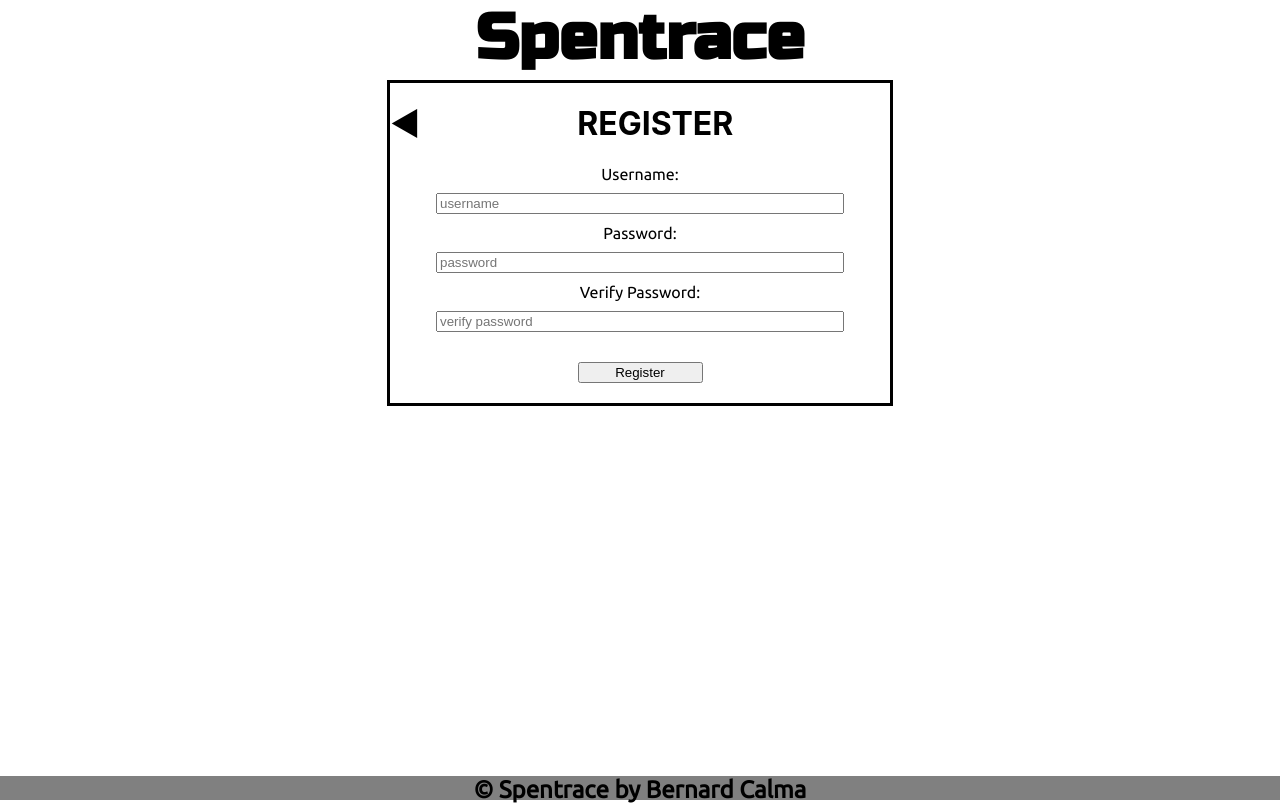
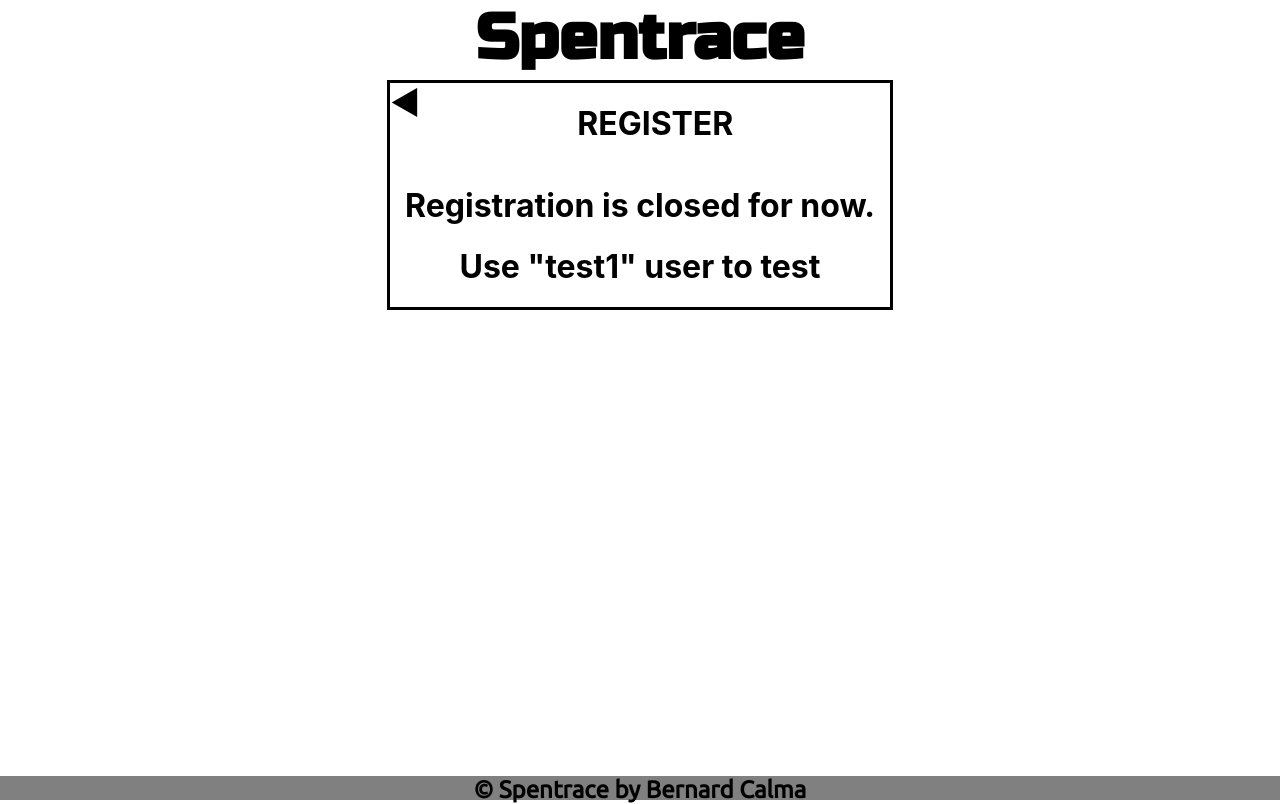
Before and after one commit to Bernard-Calma/spentrace-react, a React (Create React App) app: page / in a window 1280 px wide. Both pictures are taken after a click on the element "Register Here". Built offline with nearby package versions, Linux system fonts and the light colour scheme.

Commit message:
cleared warnings

```diff
--- a/src/App.js
+++ b/src/App.js
@@ -1,10 +1,8 @@
 import './App.css';
 import { useState } from 'react';
 
-import Header from './container/header/Header';
 import Main from './container/main/Main';
 import Add from './container/add/Add';
-import Footer from './container/footer/Footer';
 import Login from './container/login/Login';
 import Register from './container/login/Register';
 
--- a/src/container/login/Login.css
+++ b/src/container/login/Login.css
@@ -35,6 +35,16 @@
     margin: 20px auto;
 }
 
+.containerLogin > p {
+    margin: 0 auto 20px;
+    width: 100px;
+}
+
+.return {
+    margin: 0;
+}
+
 .return:hover {
     cursor: pointer;
+
 }
--- a/src/container/login/Login.jsx
+++ b/src/container/login/Login.jsx
@@ -1,12 +1,6 @@
-import { useState } from "react";
 import "./Login.css"
 
 const Login = (props) => {
-    const [loginData, setLoginData] = useState({
-        username: "",
-        password: "",
-    })
-
     return(
         <div className="containerLogin">
             <h1> LOGIN </h1>
--- a/src/container/login/Register.jsx
+++ b/src/container/login/Register.jsx
@@ -6,7 +6,9 @@ const Register = (props) => {
                 <h1 className = "return" onClick={() => props.handleChangeView("")}>◄</h1>
                 <h1 className="loginTitle">REGISTER</h1>
             </div>
-            <form className="formRegister" action="">
+            <h1>Registration is closed for now.</h1>
+            <h1>Use "test1" user to test</h1>
+            {/* <form className="formRegister" action="">
                 <label htmlFor="username">
                     Username:
                     <input type="text" name="username" placeholder="username" value={props.user.username} onChange={props.handleChange}/>
@@ -20,7 +22,7 @@ const Register = (props) => {
                     <input type="password" name="verifyPassword" placeholder="verify password" value={props.user.password} onChange={props.handleChange}/>
                 </label>
                 <button className="btnLogin">Register</button>
-            </form>
+            </form> */}
         </div>
     )
 }
```
